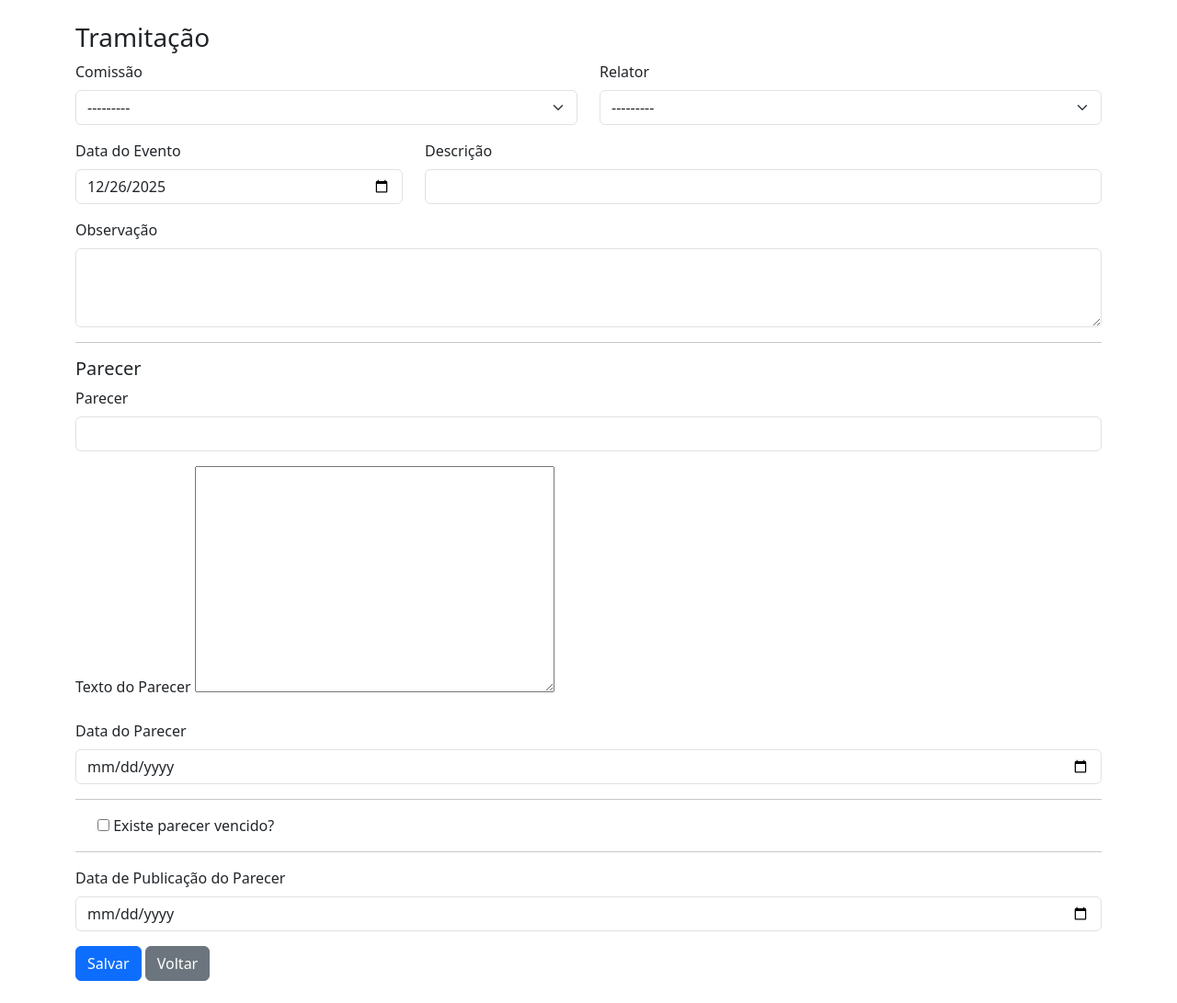
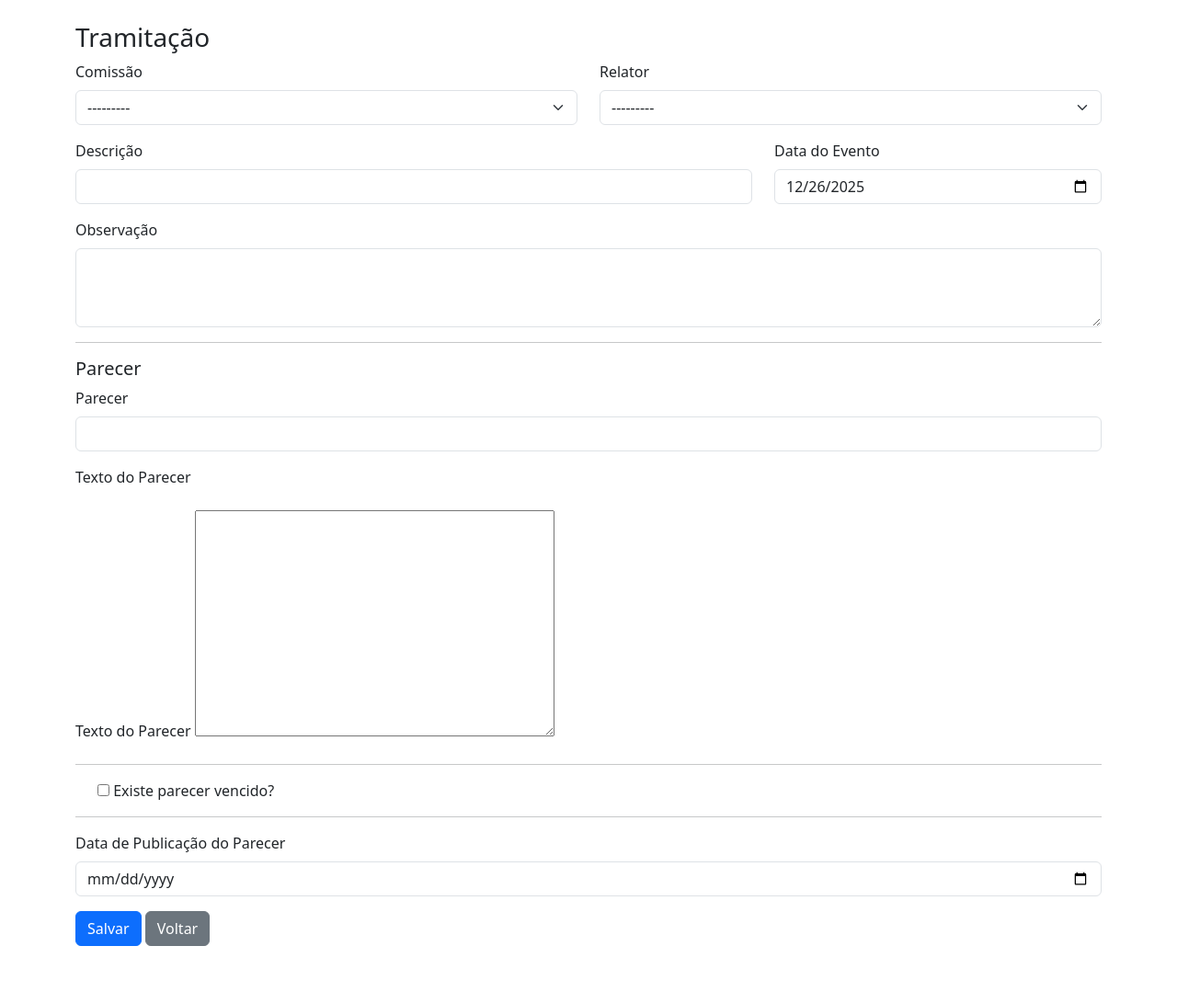
Before and after one commit to gfdarj/sistema_legislativo, a Django app: page /proposicao/1/tramitacoes/nova/ in a window 1280 px wide. Shown: the part 56-1147 px from the top of the page at 92% size. After the commit the page ends 1085 px from the top, so only its background shows below. Run offline with Django 5.2, Linux system fonts and the light colour scheme; a user stored in the database is signed in; data comes from the database, SQL or seed files in the repository; both versions use the stored data as it was after the commit; some libraries are stand-ins or nearby versions.

Commit message:
salvando em richtext !!!

```diff
--- a/www/forms.py
+++ b/www/forms.py
@@ -89,22 +89,18 @@ class TramitacaoForm(forms.ModelForm):
         ]
 
         widgets = {
-            "comissao": forms.Select(attrs={"class": "form-select", "readonly": "readonly"}),
+            "comissao": forms.Select(attrs={"class": "form-select"}),
             "relator": forms.Select(attrs={"class": "form-select"}),
             "data_evento": forms.DateInput(attrs={"type": "date", "class": "form-control"}),
             "descricao": forms.TextInput(attrs={"class": "form-control"}),
             "observacao": forms.Textarea(attrs={"class": "form-control", "rows": 3}),
-
             "parecer": forms.TextInput(attrs={"class": "form-control"}),
-            #"texto_parecer": forms.Textarea(attrs={"class": "form-control", "rows": 4}),
             "data_parecer": forms.DateInput(attrs={"type": "date", "class": "form-control"}),
-
             "parecer_vencido": forms.TextInput(attrs={"class": "form-control"}),
-            #"texto_parecer_vencido": forms.Textarea(attrs={"class": "form-control", "rows": 4}),
             "data_parecer_vencido": forms.DateInput(attrs={"type": "date", "class": "form-control"}),
-
             "data_publicacao_parecer": forms.DateInput(attrs={"type": "date", "class": "form-control"}),
         }
+
 
     def __init__(self, *args, **kwargs):
         self.user = kwargs.pop("user", None)
--- a/www/models.py
+++ b/www/models.py
@@ -147,7 +147,7 @@ class Tramitacao(models.Model):
     )
     data_parecer = models.DateField(blank=True, null=True)
 
-    parecer_vencido = models.CharField(max_length=100)
+    parecer_vencido = models.CharField(max_length=100, blank=True, null=True)
     texto_parecer_vencido = CKEditor5Field(
         "Texto do Parecer Vencido",
         blank=True,
--- a/www/templates/www/tramitacao_form.html
+++ b/www/templates/www/tramitacao_form.html
@@ -3,9 +3,11 @@
 {% block content %}
 <h3>Tramitação</h3>
 
+{# 🔥 OBRIGATÓRIO: media FORA do form #}
+{{ form.media }}
+
 <form method="post">
     {% csrf_token %}
-    {{ form.media }}
 
     {% if form.non_field_errors %}
     <div class="alert alert-danger">
@@ -34,13 +36,6 @@
 
     <!-- Descrição + Data do Evento -->
     <div class="row">
-            <div class="col-md-4 mb-3">
-            <label class="form-label">Data do Evento</label>
-            {{ form.data_evento }}
-            {% if form.data_evento.errors %}
-            <div class="text-danger">{{ form.data_evento.errors }}</div>
-            {% endif %}
-        </div>
         <div class="col-md-8 mb-3">
             <label class="form-label">Descrição</label>
             {{ form.descricao }}
@@ -48,9 +43,16 @@
             <div class="text-danger">{{ form.descricao.errors }}</div>
             {% endif %}
         </div>
+
+        <div class="col-md-4 mb-3">
+            <label class="form-label">Data do Evento</label>
+            {{ form.data_evento }}
+            {% if form.data_evento.errors %}
+            <div class="text-danger">{{ form.data_evento.errors }}</div>
+            {% endif %}
+        </div>
     </div>
 
-    <!-- Observação -->
     <div class="mb-3">
         <label class="form-label">Observação</label>
         {{ form.observacao }}
@@ -73,19 +75,21 @@
 
     <div class="mb-3">
         <label class="form-label">Texto do Parecer</label>
+        {# {{ form.texto_parecer }} #}
+        {% if form.texto_parecer.errors %}
+        <div class="text-danger">{{ form.texto_parecer.errors }}</div>
+        {% endif %}
+    </div>
+
+
+     <div class="mb-3">
+        <label class="form-label">Texto do Parecer</label>
         {{ form.texto_parecer }}
         {% if form.texto_parecer.errors %}
         <div class="text-danger">{{ form.texto_parecer.errors }}</div>
         {% endif %}
     </div>
 
-    <div class="mb-3">
-        <label class="form-label">Data do Parecer</label>
-        {{ form.data_parecer }}
-        {% if form.data_parecer.errors %}
-        <div class="text-danger">{{ form.data_parecer.errors }}</div>
-        {% endif %}
-    </div>
 
     <hr>
 
@@ -110,13 +114,15 @@
             {% endif %}
         </div>
 
-        <div class="mb-3">
-            <label class="form-label">Texto do Parecer Vencido</label>
+
+         <div class="mb-3">
+            <label class="form-label">Texto do Parecer do Vencido</label>
             {{ form.texto_parecer_vencido }}
             {% if form.texto_parecer_vencido.errors %}
             <div class="text-danger">{{ form.texto_parecer_vencido.errors }}</div>
             {% endif %}
         </div>
+
 
         <div class="mb-3">
             <label class="form-label">Data do Parecer Vencido</label>
@@ -137,7 +143,7 @@
         {% endif %}
     </div>
 
-    <button class="btn btn-primary">Salvar</button>
+    <button type="submit" class="btn btn-primary">Salvar</button>
     <a href="{% url 'tramitacao_list' proposicao.id %}" class="btn btn-secondary">Voltar</a>
 </form>
 
@@ -155,5 +161,4 @@ document.addEventListener("DOMContentLoaded", function () {
 });
 </script>
 
-<br>
 {% endblock %}
--- a/www/views.py
+++ b/www/views.py
@@ -323,15 +323,9 @@ class TramitacaoCreateView(LoginRequiredMixin, CreateView):
 
         return super().form_valid(form)
 
-
     def get_initial(self):
         initial = super().get_initial()
-
-        if self.request.method == "GET":
-            initial["comissao"] = (
-                self.request.user.perfil.comissao_padrao
-            )
-
+        initial["comissao"] = self.request.user.perfil.comissao_padrao
         return initial
 
 
```
Also changed, not shown: db.sqlite3.
